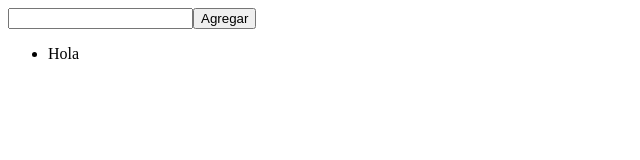
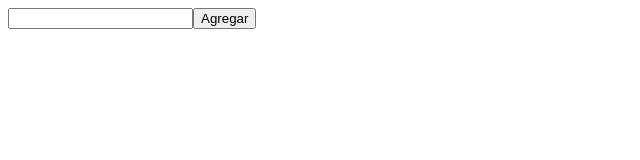
Before and after one commit to malaniz/curso-react-redux, a React app: page / in a window 1280 px wide. Shown: the top 160 px of the page, without its empty margins (0-640 px from the left). Built offline with nearby package versions, Linux system fonts and the light colour scheme; the HTML template or start-up script is replaced by a standard one.

Commit message:
andando inicial

```diff
--- a/app/src/components/TodoList.jsx
+++ b/app/src/components/TodoList.jsx
@@ -14,9 +14,11 @@ class TodoList extends React.Component {
   }
 
   add() {
-    console.log("estoy en add");
     this.props.addText(this.state.text);
     console.log(this.props);
+    this.setState({
+      text: ""
+    });
   }
 
   onChange(e) {
@@ -31,8 +33,9 @@ class TodoList extends React.Component {
         <button onClick={this.add}> Agregar </button>
         <br />
         <ul>
-          <li>Hola
-          </li>
+          { this.props.todos.map(
+            (x, idx) => <li key={idx}> {x.text} </li>
+          )}
         </ul>
       </div>
     )
@@ -42,10 +45,7 @@ class TodoList extends React.Component {
 
 export default connect(
   (state) => {
-    console.log(state);
-    return {
-      todos: state
-    }
+    return { todos: state }
   },
   {
     addText: (text) => addTodo(text)
```
